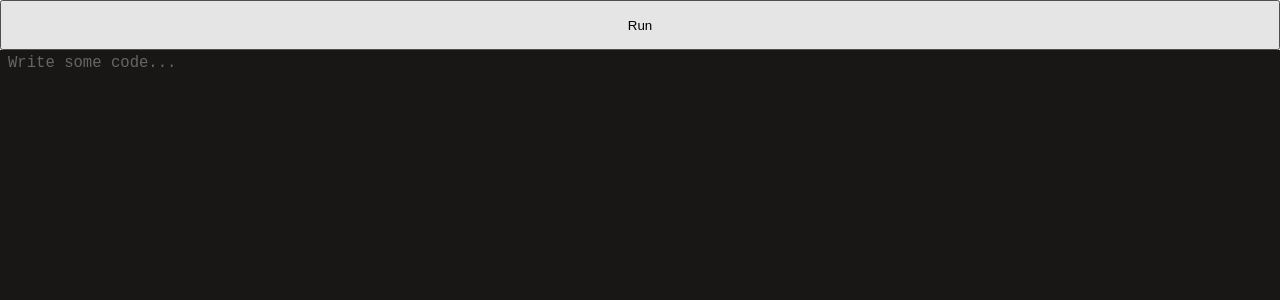
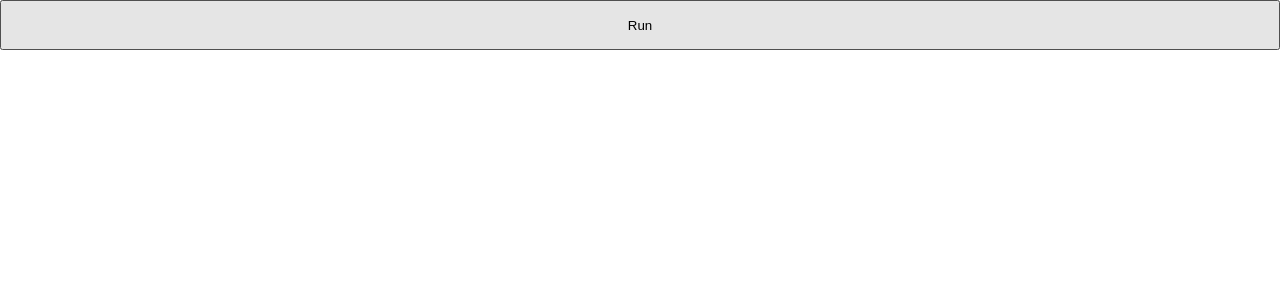
Before and after one commit to HellperKK/stoicos-lang, a React (Vite) app: page / in a window 1280 px wide. Shown: the top 300 px of the page. Built offline with nearby package versions, Linux system fonts and the light colour scheme.

Commit message:
added a did you mean and updated code editor

```diff
--- a/package.json
+++ b/package.json
@@ -15,11 +15,14 @@
     "@nebtex/hashmaps": "^1.5.0",
     "@tauri-apps/api": "^2.0.0",
     "@tauri-apps/plugin-shell": "^2.0.1",
+    "didyoumean2": "^7.0.4",
     "moo": "^0.5.2",
     "nearley": "^2.20.1",
     "object-hash": "^3.0.0",
+    "prismjs": "^1.30.0",
     "react": "^18.2.0",
     "react-dom": "^18.2.0",
+    "react-simple-code-editor": "^0.14.1",
     "slate": "^0.94.1",
     "slate-history": "^0.93.0",
     "slate-react": "^0.94.2",
@@ -28,6 +31,7 @@
   "devDependencies": {
     "@tauri-apps/cli": "^2.0.4",
     "@types/node": "^18.7.10",
+    "@types/prismjs": "^1.26.5",
     "@types/react": "^18.0.15",
     "@types/react-dom": "^18.0.6",
     "@vitejs/plugin-react": "^4.3.3",
--- a/src/App.tsx
+++ b/src/App.tsx
@@ -4,9 +4,9 @@ import React, { useState } from "react";
 import { css } from "@emotion/css";
 import "./App.global.css";
 
-import CodeEditor from "./editor/CodeEditor";
 import evaluate from "./language/utils/eval";
 import VarManager from "./language/manager/VarManager";
+import CodeEditor from "./editor/CodeEditor";
 
 export default function App() {
   const [code, setCode] = useState("");
@@ -31,7 +31,7 @@ export default function App() {
       <button type="button" onClick={evalClick}>
         Run
       </button>
-      <CodeEditor setCode={setCode} />
+      <CodeEditor code={code} setCode={setCode} />
       <div
         className={css`
           display: ${resultOpened ? "flex" : "none"};
--- a/src/editor/CodeEditor.tsx
+++ b/src/editor/CodeEditor.tsx
@@ -1,179 +1,56 @@
-/* eslint-disable no-console */
-/* eslint-disable @typescript-eslint/no-explicit-any */
-/* eslint-disable react/prop-types */
-/* eslint-disable react/jsx-props-no-spreading */
-import React, { useState, useCallback, useMemo } from "react";
-import { Slate, Editable, withReact, ReactEditor } from "slate-react";
-import { Text, createEditor, Descendant, BaseEditor, Node } from "slate";
-import { withHistory } from "slate-history";
-import { css } from "@emotion/css";
+import Editor from "react-simple-code-editor";
+import Prism  from 'prismjs';
 
-import { CustomBlock, colorize } from "./highlighter";
+import './codeEditor.css';
 
-type CustomText = { text: string };
-type CustomElement = { type: CustomBlock; children: CustomText[] };
-
-declare module "slate" {
-  interface CustomTypes {
-    Editor: BaseEditor & ReactEditor;
-    Element: CustomElement;
-    Text: CustomText;
-  }
+interface Props {
+  setCode: (code: string) => void;
+  code: string;
 }
 
-interface CompProps {
-  setCode: (code: string) => void;
-}
+// (;.*)|("(?:[^"]|\\")*")|(:[A-Za-z_][A-Za-z0-9_]*)|([A-Za-z_][A-Za-z0-9_]*)|([!%&*+./<=>?^|\-~]+)|(\d+\.?\d*)|(\n)|([^ ]+?)|( +?)
 
-const initialValue: Descendant[] = [
-  { type: "neutral", children: [{ text: "" }] },
-];
-
-const getLength = (token: any) => {
-  if (typeof token === "string") {
-    return token.length;
-  }
-  if (typeof token.content === "string") {
-    return token.content.length;
-  }
-  return token.content.reduce((l: any, t: any) => l + getLength(t), 0);
+Prism.languages.stoicos = {
+	'comment': {
+		pattern: /;.*/,
+  },
+  'string': {
+    pattern: /("(?:[^"]|\\")*")/,
+  },
+  'symbol': {
+    pattern: /(:[A-Za-z_][A-Za-z0-9_]*)/,
+  },
+  'ident': {
+    pattern: /([A-Za-z_][A-Za-z0-9_]*)/,
+  },
+  'operator': {
+    pattern: /([!%&*+./<=>?^|\-~]+)/,
+  },
+  'number': {
+    pattern: /(\d+\.?\d*)/,
+  },
+  'newline': {
+    pattern: /(\n)/,
+  },
+  neutral: {
+    pattern: /([^ ]+?)/,
+  },
+  whitespace: {
+    pattern: /( +)/,
+  },
 };
 
-const nodesString = (nodes: Array<Descendant>) =>
-  nodes.map((n) => Node.string(n)).join("\n");
-
-const Leaf = ({ attributes, children, leaf }: any) => {
+export default function CodeEditor({ setCode, code }: Props) {
   return (
-    <span
-      spellCheck={false}
-      {...attributes}
-      className={css`
-        font-family: monospace;
-        font-size: 1.2em;
-        caret-color: white;
-
-        ${leaf.symbol &&
-        css`
-          color: #4adac4;
-        `}
-
-        ${leaf.string &&
-        css`
-          color: #daa34a;
-        `}
-        ${leaf.ident &&
-        css`
-          color: #4a60da;
-        `}
-        ${leaf.operator &&
-        css`
-          color: #da4a4a;
-        `}
-        ${leaf.number &&
-        css`
-          color: #4fda4a;
-        `}
-        ${leaf.group &&
-        css`
-          color: #da4ac7;
-        `}
-        ${leaf.neutral &&
-        css`
-          color: white;
-        `}
-      `}
-    >
-      {children}
-    </span>
-  );
-};
-
-function CodeHighlightingExample(props: CompProps) {
-  const { setCode } = props;
-
-  const [value, setValue] = useState<Descendant[]>(initialValue);
-  const renderLeaf = useCallback((_props: any) => <Leaf {..._props} />, []);
-  const editor = useMemo(() => withHistory(withReact(createEditor())), []);
-
-  const decorate = useCallback(([node, path]: any) => {
-    const ranges: Array<any> = [];
-    if (!Text.isText(node)) {
-      return ranges;
-    }
-    const tokens = colorize(node.text);
-    let start = 0;
-
-    tokens.forEach((token) => {
-      const length = getLength(token);
-      const end = start + length;
-
-      if (typeof token !== "string") {
-        ranges.push({
-          [token.type]: true,
-          size: token.content.length ?? 0,
-          anchor: { path, offset: start },
-          focus: { path, offset: end },
-        });
-      }
-
-      start = end;
-    });
-
-    return ranges;
-  }, []);
-
-  return (
-    <Slate
-      editor={editor}
-      value={value}
-      onChange={(val) => {
-        setValue(val);
-        setCode(nodesString(val));
+    <Editor
+      value={code}
+      onValueChange={code => setCode(code)}
+      highlight={code => Prism.highlight(code, Prism.languages.stoicos, 'soitcos')}
+      padding={2}
+      style={{
+        fontFamily: '"Fira code", "Fira Mono", monospace',
+        fontSize: 12,
       }}
-    >
-      <Editable
-        decorate={decorate}
-        renderLeaf={renderLeaf}
-        className={css`
-          background-color: #181716;
-          padding: 4px 8px;
-        `}
-        onKeyDown={(e) => {
-          if (e.key === "Tab") {
-            e.preventDefault();
-            editor.insertText(" ".repeat(4));
-          }
-          /*
-          if (e.key === "(") {
-            e.preventDefault();
-            if (window.getSelection !== null) {
-              editor.insertText(`(${window.getSelection()?.toString()})`);
-            }
-          }
-          if (e.key === "{") {
-            e.preventDefault();
-            if (window.getSelection !== null) {
-              editor.insertText(`{${window.getSelection()?.toString()}}`);
-            }
-          }
-          if (e.key === "[") {
-            e.preventDefault();
-            if (window.getSelection !== null) {
-              editor.insertText(`[${window.getSelection()?.toString()}]`);
-            }
-          }
-          if (e.key === '"') {
-            e.preventDefault();
-            if (window.getSelection !== null) {
-              editor.insertText(`"${window.getSelection()?.toString()}"`);
-            }
-          }
-          */
-        }}
-        placeholder="Write some code..."
-      />
-    </Slate>
+    />
   );
 }
-
-export default CodeHighlightingExample;
--- /dev/null
+++ b/src/editor/codeEditor.css
@@ -0,0 +1,31 @@
+.token.neutral {
+  color: black;
+}
+
+.token.comment {
+  color: #bcbcbc;
+}
+
+.token.string {
+  color: #6b3f24;
+}
+
+.token.ident {
+  color: #1d2550;
+}
+
+.token.operator {
+  color: #8a2b2b;
+}
+
+.token.number {
+  color: #276e2c;
+}
+
+.token.symbol {
+  color: #2b586c;
+}
+
+.npm__react-simple-code-editor__textarea {
+  caret-color: black;
+}
--- a/src/editor/highlighter.tsx
+++ /dev/null
@@ -1,51 +0,0 @@
-type CustomBlock =
-  | "comment"
-  | "string"
-  | "symbol"
-  | "ident"
-  | "operator"
-  | "number"
-  | "newLine"
-  | "neutral"
-  | "space";
-
-type CustomColorBlock = {
-  type: CustomBlock;
-  text: string;
-  content: string;
-};
-
-function colorize(code: string): Array<CustomColorBlock> {
-  const children = new Array<CustomColorBlock>();
-  const rule =
-    /(;.*)|("(?:[^"]|\\")*")|(:[A-Za-z_][A-Za-z0-9_]*)|([A-Za-z_][A-Za-z0-9_]*)|([!%&*+./<=>?^|\-~]+)|(\d+\.?\d*)|(\n)|([^ ]+?)|( +?)/g;
-  // code = code.replace(/\t+/g, code => " ".repeat(code.length * 4))
-  code.replace(rule, (...args) => {
-    if (args[1])
-      children.push({ type: "comment", text: args[1], content: args[1] });
-    if (args[2])
-      children.push({ type: "string", text: args[2], content: args[2] });
-    if (args[3])
-      children.push({ type: "symbol", text: args[3], content: args[3] });
-    if (args[4])
-      children.push({ type: "ident", text: args[4], content: args[4] });
-    if (args[5])
-      children.push({ type: "operator", text: args[5], content: args[5] });
-    if (args[6])
-      children.push({ type: "number", text: args[6], content: args[6] });
-    if (args[7]) children.push({ type: "newLine", text: "", content: "" });
-    if (args[8])
-      children.push({ type: "neutral", text: args[8], content: args[8] });
-    if (args[9])
-      children.push({
-        type: "space",
-        text: ".".repeat(args[9].length),
-        content: ".".repeat(args[9].length),
-      });
-    return "";
-  });
-  return children;
-}
-
-export { colorize };
-export type { CustomColorBlock, CustomBlock };
--- a/src/language/manager/VarManager.ts
+++ b/src/language/manager/VarManager.ts
@@ -85,4 +85,8 @@ export default class VarManager {
   public getStack() {
     return this.dicts[0];
   }
+
+  public getLocalNames() {
+    return Array.from(this.dicts[0].keys());
+  }
 }
--- a/src/language/tokens/VarToken.ts
+++ b/src/language/tokens/VarToken.ts
@@ -1,3 +1,4 @@
+import didYouMean, { ReturnTypeEnums } from "didyoumean2";
 import VarManager from "../manager/VarManager";
 import BaseToken from "./BaseToken";
 
@@ -21,7 +22,8 @@ export default class VarToken extends BaseToken {
     }
 
     if (this.current === null) {
-      throw new Error(`Value ${this.value} not found`);
+      const suggestions = didYouMean(this.value, manager.getLocalNames(), {returnType: ReturnTypeEnums.ALL_SORTED_MATCHES})
+      throw new Error(`Value ${this.value} not found, did you mean ${suggestions.slice(0, 5).join(', ')}`);
     }
 
     return this.current;
```
Also changed, not shown: 1 other file (tests, documents, lock files or other folders).
